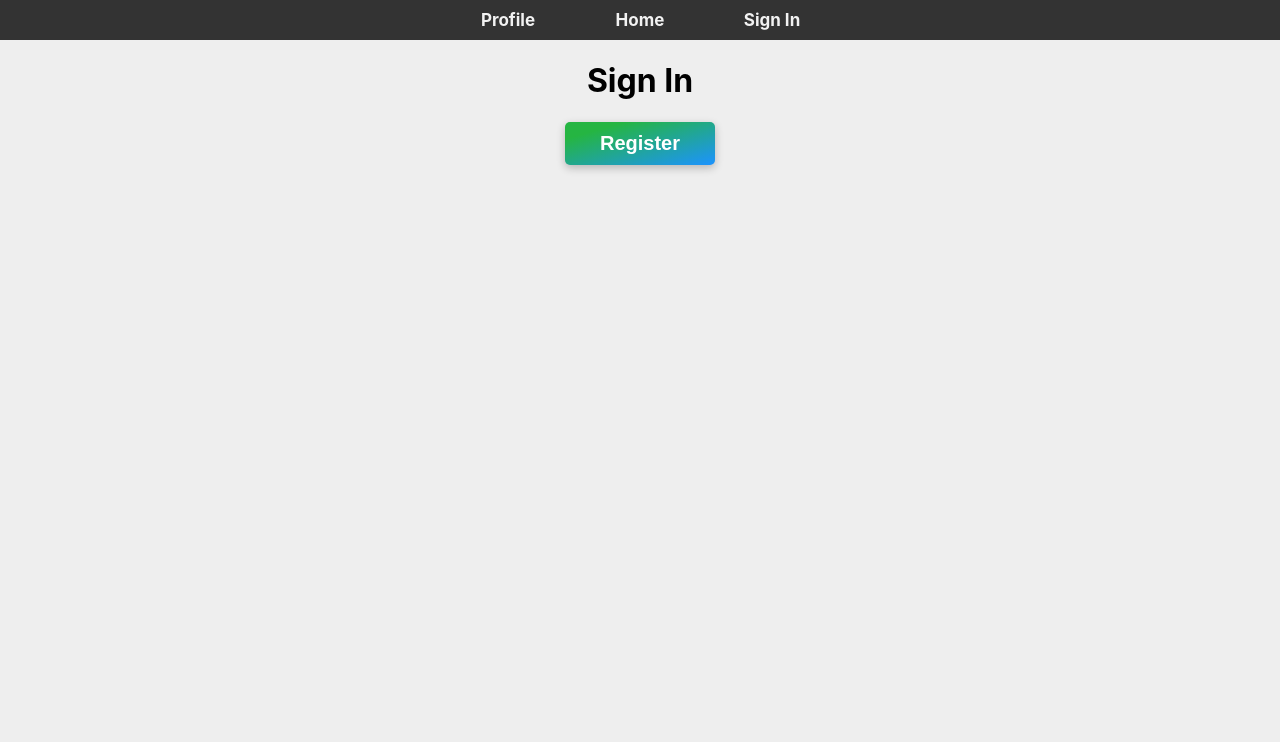
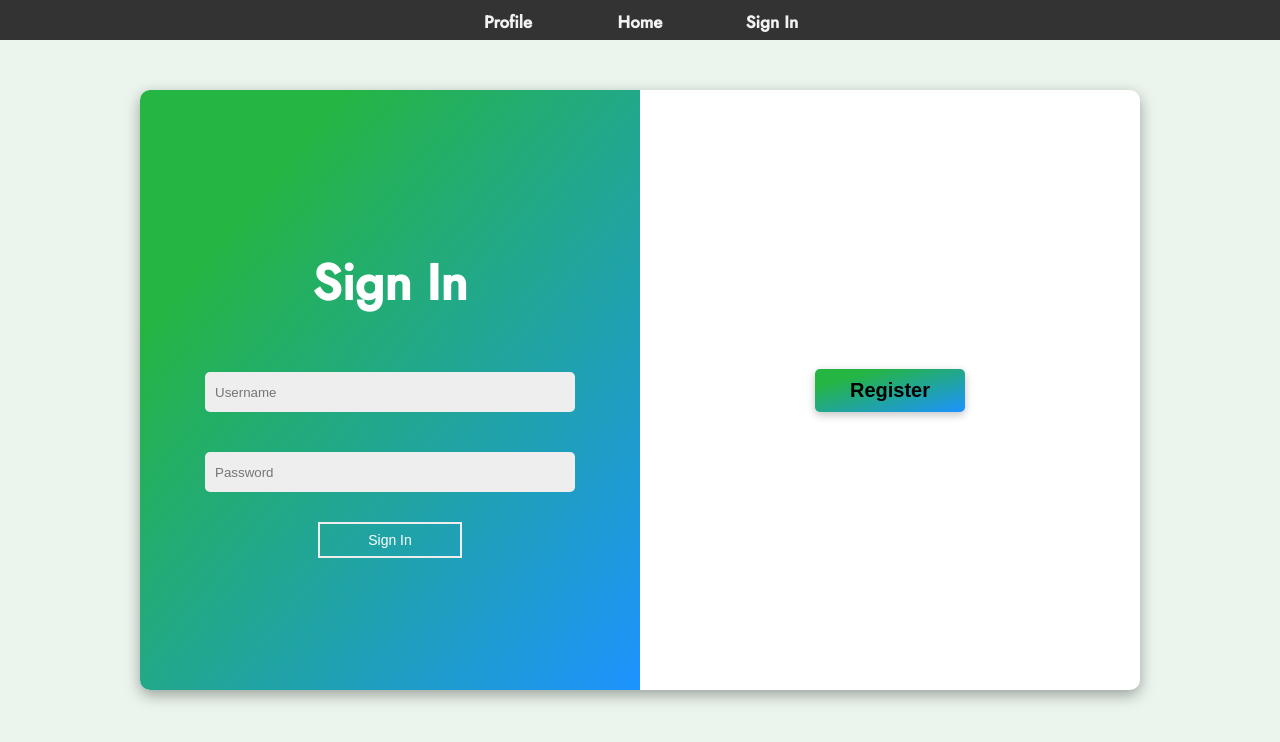
Before and after one commit to LawrenceOL/out-n-about-5-front-end, a React (Create React App) app: page /signin in a window 1280 px wide. Shown: the top 742 px of the page. Built offline with nearby package versions, Linux system fonts and the light colour scheme.

Commit message:
Bug editing for register user

```diff
--- a/src/components/RegisterModal.js
+++ b/src/components/RegisterModal.js
@@ -1,10 +1,8 @@
 import { useState } from "react"
-import { useNavigate } from "react-router-dom"
 import { RegisterUser } from '../services/Auth'
 
 const RegisterModal = (props) => {
 
-  let navigate = useNavigate()
 
   const [formValues, setFormValues] = useState({
     firstname: '',
@@ -40,7 +38,7 @@ const RegisterModal = (props) => {
     props.show=false;
 }
 
-//
+
 if (!props.show) {
   return null
 }
@@ -121,12 +119,12 @@ return (
             </div>
 {/* Submit Button */}
       <div className='modal-footer'>
-        <a className='submit'>
+        <a className='submit' href='/'>
           <span></span>
           <span></span>
           <span></span>
           <span></span>
-          <input className='form-submit' type='submit'onSubmit={handleSubmit}/>
+          <input className='form-submit' type='submit' onSubmit={handleSubmit}/>
         </a>
         </div>
         </form>
--- a/src/pages/Profile.js
+++ b/src/pages/Profile.js
@@ -1,8 +1,11 @@
-const Profile = () => {
+
+const Profile = ({users}) => {
 
   return (
     <div className='profile-page'>
       <h1>Profile Page</h1>
+      <form>
+      </form>
     </div>
   )
 }
--- a/src/pages/SignIn.js
+++ b/src/pages/SignIn.js
@@ -7,24 +7,35 @@ const SignIn = () => {
 
   return (
     <div className="signin-page">
-      <h1>Sign In</h1>
-      {/* <div className='login-wrapper'>
-        <form className='login-form'> */}
+      <div className='signin-wrapper'>
+        <form className='login-form'>
+        <h1 className='signin-title'>Sign In</h1>
 {/* Username */}
-          {/* <div className='form-item'>
-            <label><b>Username: </b><input className='reg-box' type='text' id='user_name' name='user_name'></input>
-            </label>
-            </div> */}
+          <div className='form-item'>
+            <input
+            className='reg-box' type='text'
+            id='user_name' name='user_name'
+            placeholder='Username'/>
+            </div>
 {/* Password */}
-            {/* <div className='form-item'>
-            <label><b>Password: </b></label><input className='reg-box' type='password' id='pswd' name='pswd'></input>
+            <div className='form-item'>
+            <input
+            className='reg-box' type='password'
+            id='pswd'
+            name='pswd' placeholder='Password'/>
+            </div>
+{/* Sign In Button */}
+            <div className='signin-button-border'>
+            <input className='signin-button' type="submit" value="Sign In"/>
             </div>
         </form>
-      </div> */}
+        </div>
+      <div className='register-button-wrapper'>
 {/* REGISTER BUTTON */}
       <button className='open-modal' onClick={() => setShow(true)}>Register</button>
       <RegisterModal setShow={setShow} show={show} onClose={() => setShow(false)}/>
     </div>
+  </div>
   )
 }
 
--- a/src/services/Auth.js
+++ b/src/services/Auth.js
@@ -2,7 +2,7 @@ import Client from './api'
 
 export const RegisterUser = async (data) => {
   try {
-    const res = await Client.post('/user/register', data)
+    const res = await Client.post('/register', data)
     return res.data
   } catch (error) {
     throw error
--- a/src/style/App.css
+++ b/src/style/App.css
@@ -2,24 +2,73 @@
   color: #1ca651;
 }
 body{
-  min-height: 100vh;
-  background: #eee;
+  background: rgb(235, 245, 237);
   background-size: contain;
+  font-family: 'Jost', sans-serif;
+  box-sizing: border-box;
 }
 /* SIGN UP PAGE */
 .signin-page {
+  color: white;
+  background-color: white;
+  margin: 50px auto;
+  display: flex;
+  justify-content: center;
+  align-items: center;
+  box-shadow: rgba(0, 0, 0, 0.35) 0px 5px 15px;
+  border-radius: 10px;
+  width: 1000px;
+  height: 600px;
+}
+.signin-wrapper {
+  width: 100%;
+  height: 100%;
+  text-align: center;
+}
+.login-form {
+  background-image:linear-gradient(to bottom right, #25b542 20%, #1c93ff);
+  border-top-right-radius: 0px;
+  border-top-left-radius: 10px;
+  border-bottom-left-radius: 10px;
+  width: 100%;
+  height: 100%;
   display: flex;
   flex-direction: column;
   justify-content: center;
+}
+.register-button-wrapper {
+  display: flex;
+  width: 100%;
+  justify-content: center;
   align-items: center;
 }
+.signin-button {
+    font-size: 14px;
+    padding: .5rem 3rem;
+    border: solid 2.5px #eee;
+    background: transparent;
+    background-origin: border-box;    margin: 10px;
+    color:white;
+}
+  .signin-button:hover {
+    box-shadow: none;
+    color: #eee;
+    background:transparent;
+  }
 
+  .signin-title {
+    font-size: 50px;
+  }
+
+.signin-button:hover {
+  transform:translate(1px,1px);
+}
 /* REGISTRATION MODAL STYLING */
 .open-modal {
   background-image:linear-gradient(to bottom right, #25b542 20%, #1c93ff);
   padding: 10px 20px;
   font-size: 20px;
-  color:white;
+  color:eee;
   border: transparent;
   font-weight: bold;
   border-radius: 5px;
@@ -189,7 +238,7 @@ a span:nth-child(4) {
 .reg-box{
 	width: 70%;
 	height: 20px;
-	background: #e0dede;
+	background: #eee;
 	justify-content: center;
 	display: flex;
 	margin: 20px auto;
@@ -223,9 +272,6 @@ background-color: #1ca651;
 transform: scale(1.2);
 cursor: pointer;
 }
-.login-wrapper {
-  width: 400px;
-}
 /* ------------------- */
 
 /* Profile Page */
```
Also changed, not shown: src/services/UserServices.js (added, +11 -0 lines).
